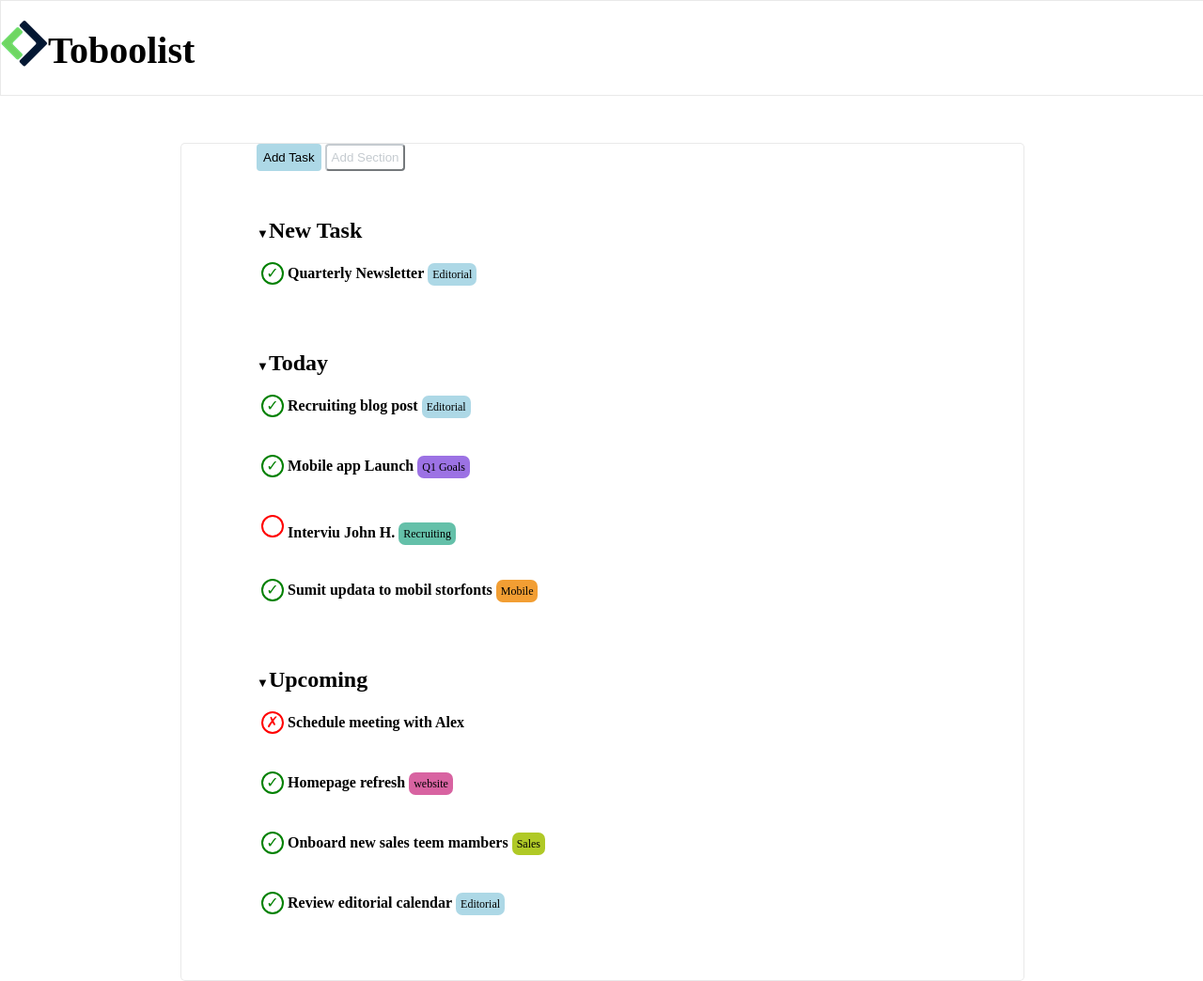
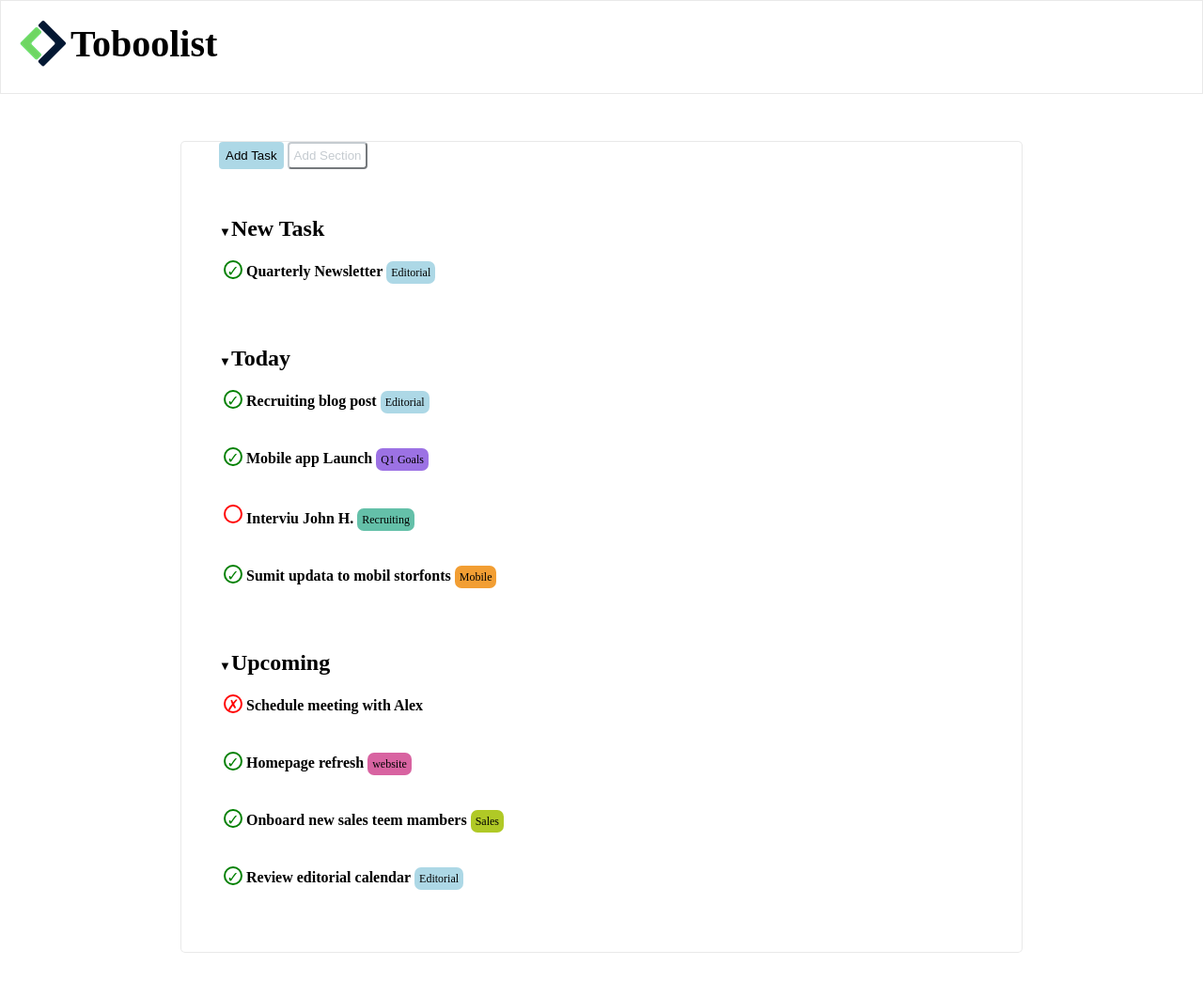
Before and after one commit to andreicismas/html-css-toboolist, a plain HTML site: page index.html in a window 1280 px wide. Shown: the whole page at 94% size. After the commit the page ends 1014 px from the top, so only its background shows below. Drawn offline with Linux system fonts and the light colour scheme.

Commit message:
add alingn

```diff
--- a/style.css
+++ b/style.css
@@ -1,9 +1,12 @@
 *{
     margin: 0;
+    padding: 0;
+    box-sizing: border-box;
 }
 /* top main  */
 .top-logo{
 
+    padding: 20px;
     width: 100%;
     height: 100px;
     border: 1px solid rgb(211, 211, 211, 0.5)  ;
@@ -11,15 +14,14 @@
 
 }
 .img{
-    width: 50px;
-    margin-top: 20px;
+    vertical-align: middle;
 
 
 }
 .toboolist{
     font-size: 40px;
-    position: absolute;
-    top: 30px;
+    vertical-align: middle;
+
 }
 /* section mane */
 .content{
```
Also changed, not shown: index.html (+1 -0 lines).
